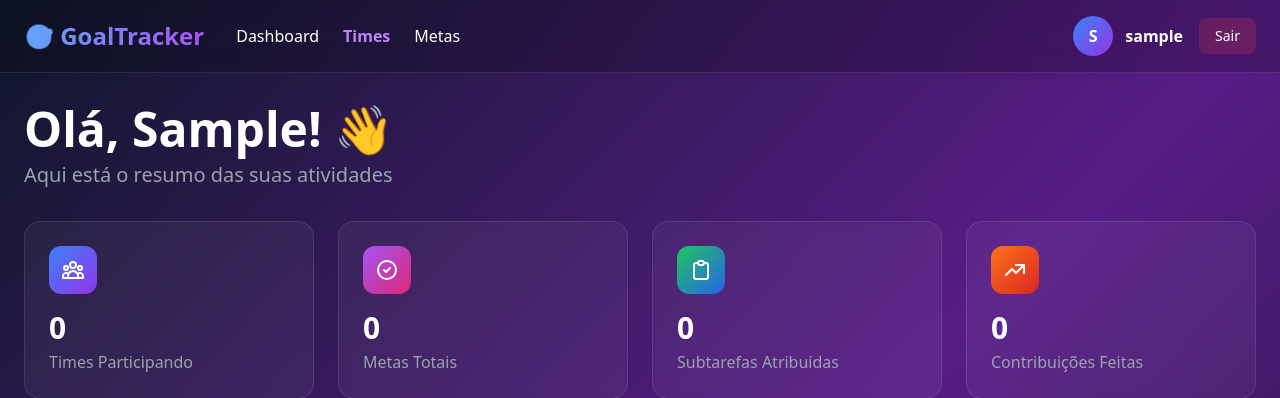
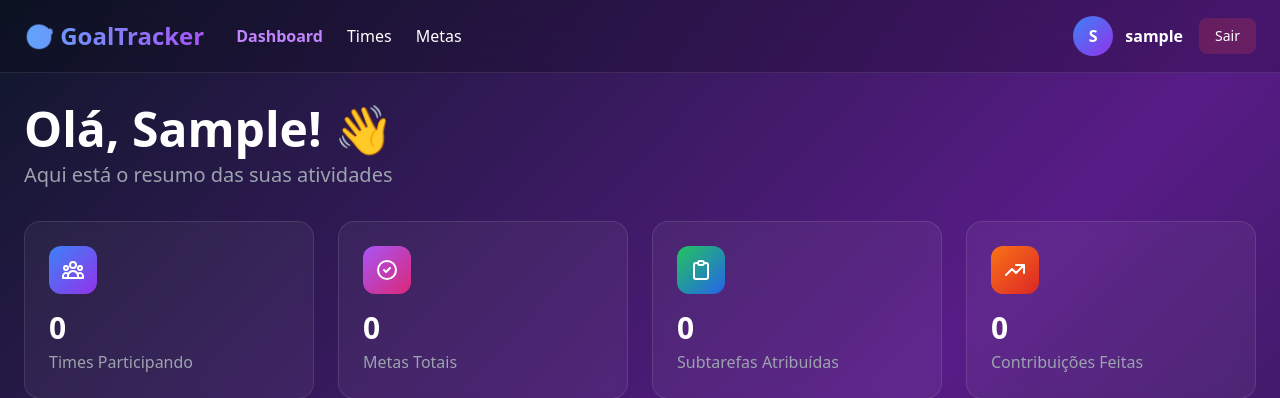
Before and after one commit to Pedrohenrc/TeamGoal, a Django app: page /dashboard/ in a window 1280 px wide. Shown: the top 398 px of the page. Run offline with Django 5.2, Linux system fonts and the light colour scheme; the visitor is signed in with stand-in values (Sample User, id 1); data that the repository does not hold is empty; some libraries are stand-ins or nearby versions.

Commit message:
Fix: erro de ux

```diff
--- a/templates/dashboard.html
+++ b/templates/dashboard.html
@@ -18,8 +18,8 @@
                         🎯 GoalTracker
                     </a>
                     <div class="hidden md:flex gap-6">
-                        <a href="{% url 'core:dashboard' %}" class="hover:text-purple-400 transition">Dashboard</a>
-                        <a href="{% url 'team-list' %}" class="text-purple-400 font-semibold">Times</a>
+                        <a href="{% url 'core:dashboard' %}" class="text-purple-400 font-semibold">Dashboard</a>
+                        <a href="{% url 'team-list' %}" class="hover:text-purple-400 transition">Times</a>
                         <a href="{% url 'goal-list' %}" class="hover:text-purple-400 transition">Metas</a>
                     </div>
                 </div>
--- a/templates/goals/goal_list.html
+++ b/templates/goals/goal_list.html
@@ -19,8 +19,8 @@
                     </a>
                     <div class="hidden md:flex gap-6">
                         <a href="{% url 'core:dashboard' %}" class="hover:text-purple-400 transition">Dashboard</a>
-                        <a href="{% url 'team-list' %}" class="text-purple-400 font-semibold">Times</a>
-                        <a href="{% url 'goal-list' %}" class="hover:text-purple-400 transition">Metas</a>
+                        <a href="{% url 'team-list' %}" class="hover:text-purple-400 transition">Times</a>
+                        <a href="{% url 'goal-list' %}" class="text-purple-400 font-semibold">Metas</a>
                     </div>
                 </div>
                 <div class="flex items-center gap-4">
```
